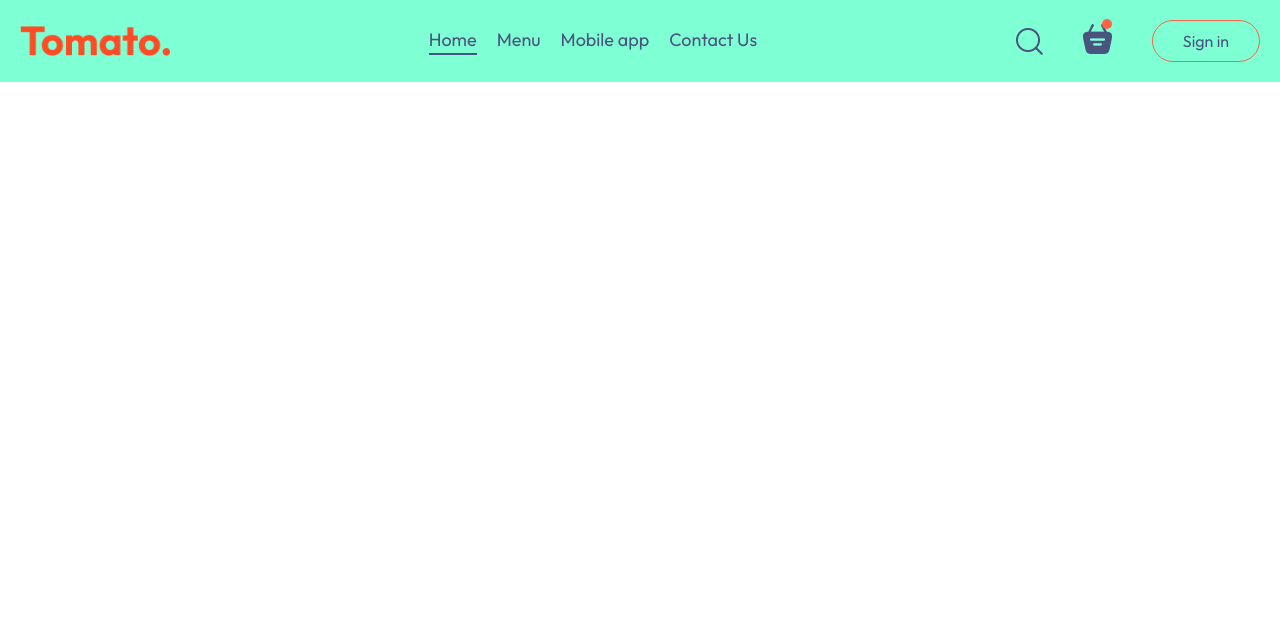
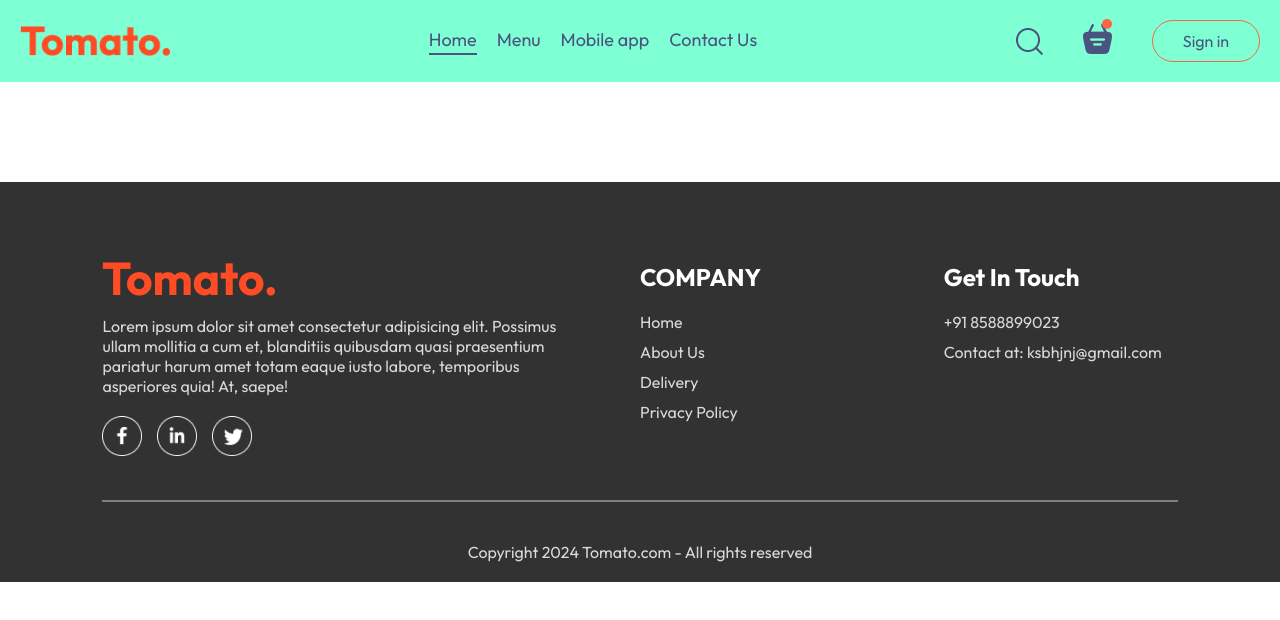
Before and after one commit to shivansh-mangla/MERN-food-delivery-web-app, a React (Vite) app in the folder frontend/: page /order in a window 1280 px wide. Shown: the top 620 px of the page. Built offline with nearby package versions, Linux system fonts and the light colour scheme.

Commit message:
Added footer

```diff
--- a/frontend/src/App.jsx
+++ b/frontend/src/App.jsx
@@ -4,9 +4,11 @@
 import Home from './pages/Home/Home'
 import Cart from './pages/Cart/Cart'
 import PlaceOrder from './pages/PlaceOrder/PlaceOrder'
+import Footer from './components/Footer/Footer'
 
 const App = () => {
   return (
+    <>
     <div className='app'>
       <Navbar />
       <Routes>
@@ -14,8 +16,9 @@
         <Route path='/cart' element={<Cart/>} />
         <Route path='/order' element={<PlaceOrder/>} />
       </Routes>
-
     </div>
+    <Footer />
+    </>
   )
 }
 
--- a/frontend/src/components/FoodDisplay/FoodDisplay.jsx
+++ b/frontend/src/components/FoodDisplay/FoodDisplay.jsx
@@ -12,9 +12,10 @@
       <h2>Top dishes near you</h2>
       <div className="food-display-list">
         {food_list.map((item, index) => {
-          return(
-            <FoodItem key={index} id={item._id} name={item.name} description={item.description} price={item.price} image={item.image} />
-          )
+          if(category==='All' || category===item.category)
+            return(
+              <FoodItem key={index} id={item._id} name={item.name} description={item.description} price={item.price} image={item.image} />
+            )
         })}
       </div>
     </div>
--- /dev/null
+++ b/frontend/src/components/Footer/Footer.css
@@ -0,0 +1,54 @@
+.footer{
+  color: #d9d9d9;
+  background-color: #323232;
+  display: flex;
+  flex-direction: column;
+  align-items: center;
+  gap: 20px;
+  padding: 20px 8vw;
+  padding-top: 80px;
+  margin-top: 100px;
+}
+
+.footer-content{
+  display: flex;
+  width: 100%;
+  justify-content: space-between;
+  gap: 70px;
+}
+.footer-content-center,.footer-content-left,.footer-content-right{
+  display: flex;
+  flex-direction: column;
+  align-items: start;
+  gap: 20px;
+}
+.footer-content-center li,.footer-content-left li,.footer-content-right li{
+  list-style: none;
+  margin-bottom: 10px;
+}
+
+.footer-content-center h2,.footer-content-right h2{
+  color: white;
+}
+.footer-content-left{
+  flex: 2;
+}
+.footer-content-center{
+  flex: 1;
+}
+.footer-content-right{
+  flex: 1;
+}
+
+.footer-social-icons img{
+  width: 40px;
+  margin-right: 15px;
+}
+
+.footer hr{
+  width: 100%;
+  height: 2px;
+  background-color: gray;
+  margin: 20px 0;
+  border: none;
+}
--- /dev/null
+++ b/frontend/src/components/Footer/Footer.jsx
@@ -0,0 +1,43 @@
+import React from 'react'
+import './Footer.css'
+import { assets } from '../../assets/frontend_assets/assets'
+
+const Footer = () => {
+  return (
+    <div className='footer' id='footer'>
+      <div className="footer-content">
+        <div className="footer-content-left">
+          <img src={assets.logo} />
+          <p>Lorem ipsum dolor sit amet consectetur adipisicing elit. Possimus ullam mollitia a cum et, blanditiis quibusdam quasi praesentium pariatur harum amet totam eaque iusto labore, temporibus asperiores quia! At, saepe!</p>
+          <div className="footer-social-icons">
+            <img src={assets.facebook_icon} alt="" />
+            <img src={assets.linkedin_icon} alt="" />
+            <img src={assets.twitter_icon} alt="" />
+          </div>
+        </div>
+        <div className="footer-content-center">
+          <h2>COMPANY</h2>
+          <ul>
+            <li>Home</li>
+            <li>About Us</li>
+            <li>Delivery</li>
+            <li>Privacy Policy</li>
+          </ul>
+        </div>
+        <div className="footer-content-right">
+          <h2>Get In Touch</h2>
+          <ul>
+            <li>+91 8588899023</li>
+            <li>Contact at: ksbhjnj@gmail.com</li>
+          </ul>
+        </div>
+      </div>
+      <hr />
+      <p className='footer-copyright'>
+        Copyright 2024 Tomato.com - All rights reserved
+      </p>
+    </div>
+  )
+}
+
+export default Footer
```
